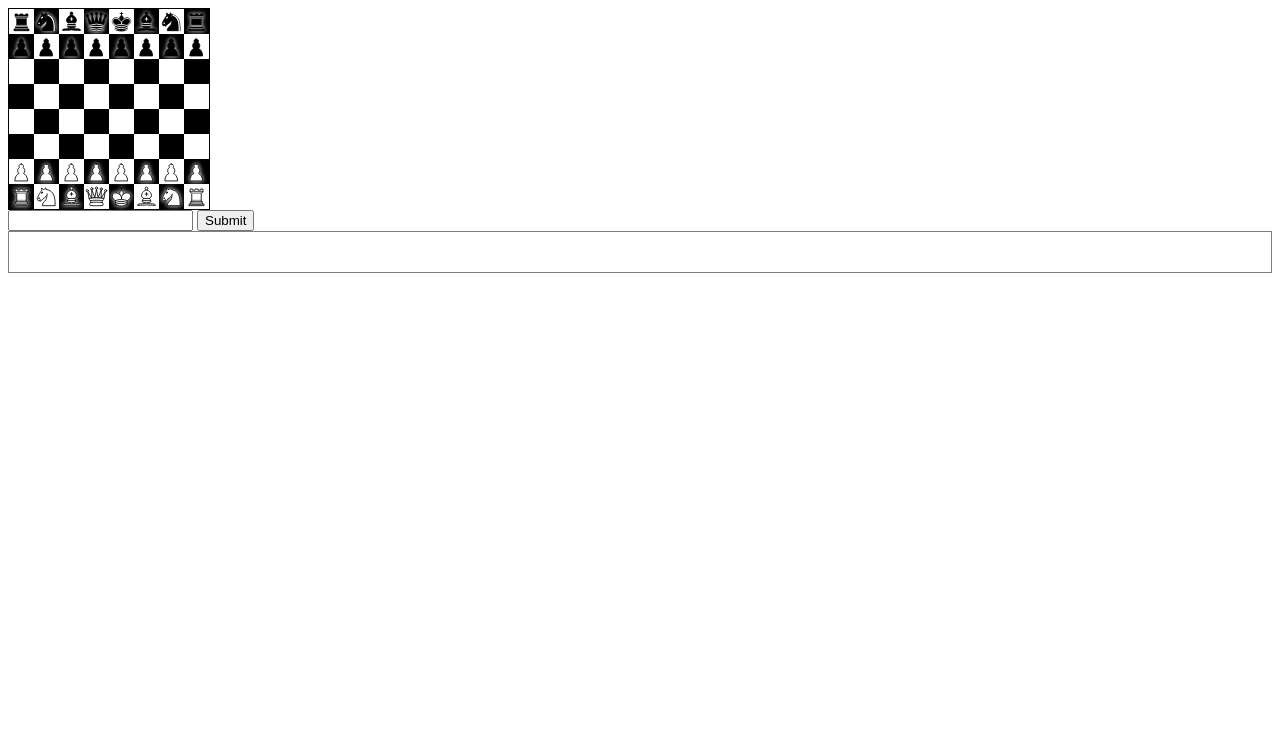
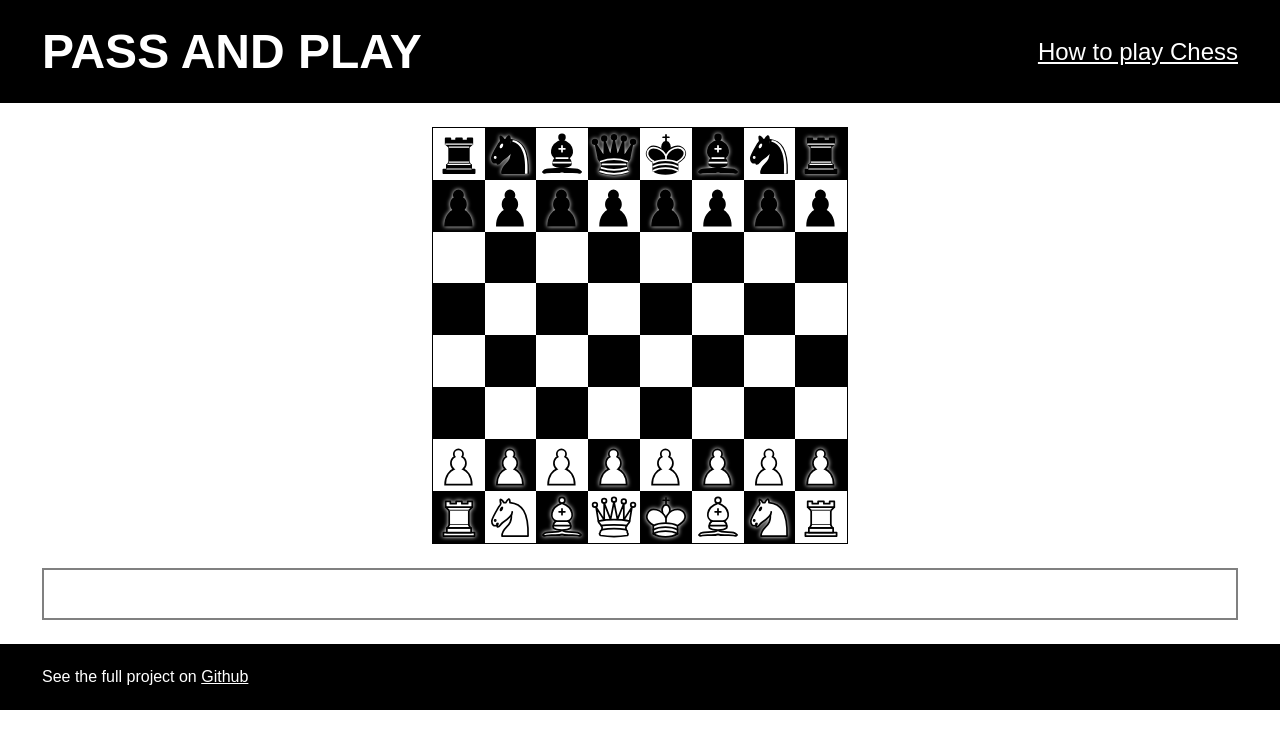
Before and after one commit to CLTPayne/chess-game, a website: page index.html in a window 1280 px wide. Drawn offline with Linux system fonts and the light colour scheme.

Commit message:
Basic styling for extra focus on the board / chess

```diff
--- a/index.html
+++ b/index.html
@@ -8,7 +8,17 @@
 	</head>
 
 	<body>
-		<div data-component="wrapper"></div>
+		<header>
+			<h1 class="header__logo">Pass and Play</h1>
+			<a
+				href="https://www.wikihow.com/Play-Chess"
+				target="_blank"
+				rel="noopener noreferrer"
+			>
+				How to play Chess
+			</a>
+		</header>
+		<main class="wrapper" data-component="wrapper"></main>
 		<div data-component="controls">
 			<form data-component="move-form">
 				<input name="move-selected" type="text" />
@@ -27,6 +37,15 @@
 				<option value="rook">Rook</option>
 			</select>
 		</div>
+		<footer>
+			See the full project on
+			<a
+				href="https://github.com/CLTPayne/chess-game"
+				target="_blank"
+				rel="noopener noreferrer"
+				>Github</a
+			>
+		</footer>
 		<script type="module">
 			import {
 				generateChessGame,
@@ -37,7 +56,7 @@
 				getPosition,
 				capturePiece,
 				moves,
-				renderPotentialMovesToHtml
+				renderPotentialMovesToHtml,
 			} from "./lib/chessboard.js";
 			import { rookValidMoves } from "./lib/rook.js";
 
@@ -53,7 +72,7 @@
 			let startSquare;
 			let destinationSquare;
 			let clicks = 0;
-			const moveViaClick = event => {
+			const moveViaClick = (event) => {
 				const currentBoard = game.history[game.history.length - 1];
 
 				clicks += 1;
@@ -70,14 +89,14 @@
 						row: Number(selectedSquareData.row),
 						col: Number(selectedSquareData.col),
 						piece: null,
-						color: selectedSquareData.color
+						color: selectedSquareData.color,
 					};
 
 					// need a better way to handle the nulls as it gets strigified on the object somewhere and this is gross
 					if (selectedSquareData.type !== "null") {
 						startSquare.piece = {
 							type: selectedSquareData.type,
-							color: selectedSquareData.pieceColor
+							color: selectedSquareData.pieceColor,
 						};
 					} else if (selectedSquareData.type === "null") {
 						resetMove();
@@ -121,12 +140,12 @@
 						row: Number(selectedSquareData.row),
 						col: Number(selectedSquareData.col),
 						piece: null,
-						color: selectedSquareData.color
+						color: selectedSquareData.color,
 					};
 					if (selectedSquareData.type !== "null") {
 						destinationSquare.piece = {
 							type: selectedSquareData.type,
-							color: selectedSquareData.pieceColor
+							color: selectedSquareData.pieceColor,
 						};
 					}
 
@@ -135,7 +154,7 @@
 						startSquare.row,
 						startSquare.col,
 						destinationSquare.row,
-						destinationSquare.col
+						destinationSquare.col,
 					].map(Number);
 
 					const startPosition = coordinates.slice(0, 2);
@@ -260,19 +279,19 @@
 							"[data-component=promote-form]"
 						);
 						promoteForm.classList.remove("promote-piece--hidden");
-						promoteForm.addEventListener("change", event => {
+						promoteForm.addEventListener("change", (event) => {
 							selectedPieceToPromote = event.target.value;
 							const {
 								newBoard: promotionMoveBoard,
 								movedFrom,
-								movedTo
+								movedTo,
 							} = movePiece(
 								currentBoard,
 								startPosition,
 								endPosition
 							);
 							movedTo.piece.type = selectedPieceToPromote;
-							promotionMoveBoard.map(square => {
+							promotionMoveBoard.map((square) => {
 								if (
 									square.row === moveTo.row &&
 									square.col === moveTo.col
@@ -325,7 +344,7 @@
 			);
 			const moveInput = document.getElementsByName("move-selected")[0];
 			const moveConsole = document.querySelector(".move-console");
-			const movePieceViaForm = event => {
+			const movePieceViaForm = (event) => {
 				event.preventDefault();
 
 				const coordinates = moveInput.value.split("").map(Number);
--- a/styles.css
+++ b/styles.css
@@ -1,14 +1,42 @@
+body {
+	margin: 0;
+	font-family: sans-serif;
+}
+
+header {
+	display: flex;
+	justify-content: space-between;
+	align-items: center;
+	padding: 24px 42px;
+	margin-bottom: 24px;
+	background: black;
+	color: white;
+	font-size: 24px;
+}
+
+.header__logo {
+	margin: 0;
+	text-transform: uppercase;
+}
+
+.wrapper {
+	display: flex;
+	width: 100%;
+	justify-content: center;
+	margin-bottom: 24px;
+}
+
 td {
 	padding: 0;
-	width: 25px;
-	height: 25px;
-	font-size: 18px;
-	line-height: 25px;
+	width: 1.8em;
+	height: 1.8em;
+	font-size: 1.8em;
+	line-height: 1.8em;
 }
 
 /* override default display inline */
 img {
-	height: 25px;
+	height: 1.8em;
 	filter: drop-shadow(0px 0px 2px rgb(255, 255, 255));
 	display: block;
 }
@@ -32,8 +60,9 @@ table {
 }
 
 .move-console {
-	border: solid grey 1px;
-	padding: 20px;
+	padding: 24px;
+	margin: 0 42px 24px;
+	border: solid grey 2px;
 }
 
 .success {
@@ -59,3 +88,18 @@ table {
 .white-piece-to-move {
 	background-color: rgba(133, 199, 126, 0.6);
 }
+
+footer {
+	padding: 24px 42px;
+	background: black;
+	color: white;
+}
+
+a {
+	color: white;
+}
+
+form {
+	/* Use click and play so form input is out of date */
+	display: none;
+}
```
